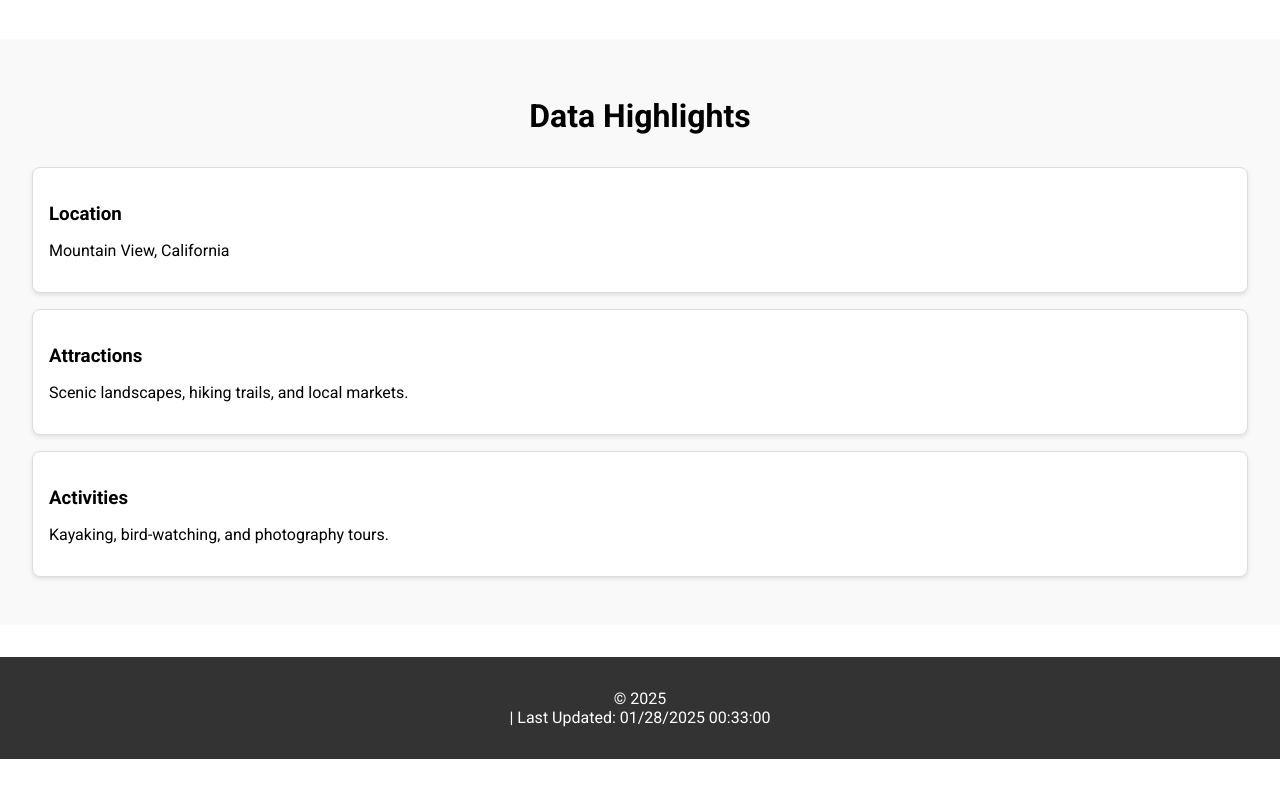
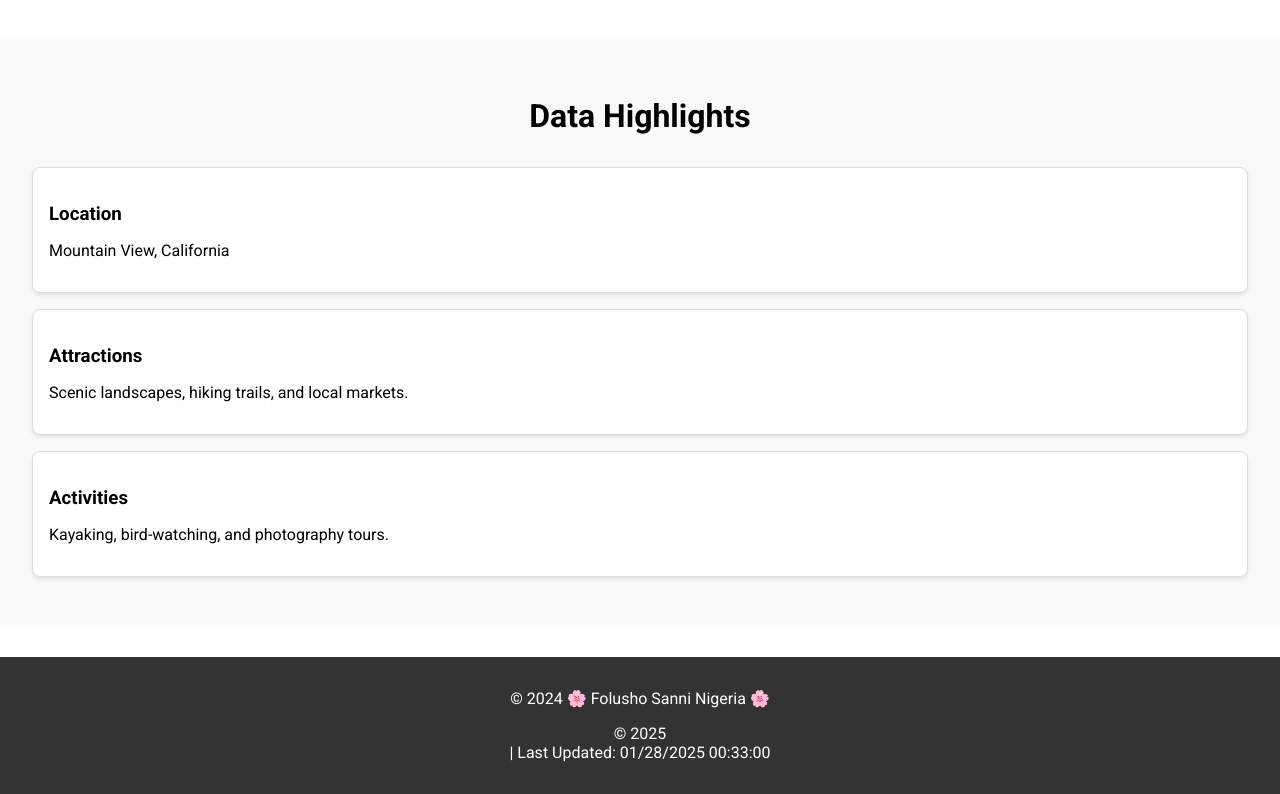
Before and after one commit to Oraclegods/wdd131, a plain HTML site: page place.html in a window 1280 px wide. Shown: the part 815-1609 px from the top of the page. Before the commit the page ends 1574 px from the top, so only its background shows below. Drawn offline with Linux system fonts and the light colour scheme; files that its build step writes are made by us from their sources.

Commit message:
Update place.html

```diff
--- a/place.html
+++ b/place.html
@@ -58,6 +58,7 @@
   </main>
 
   <footer>
+      <p>&copy; 2024 &#127800; Folusho Sanni Nigeria &#127800; </p>
     <p>&copy; <span id="current-year"></span> | Last Updated: <span id="last-modified"></span></p>
   </footer>
 
```
